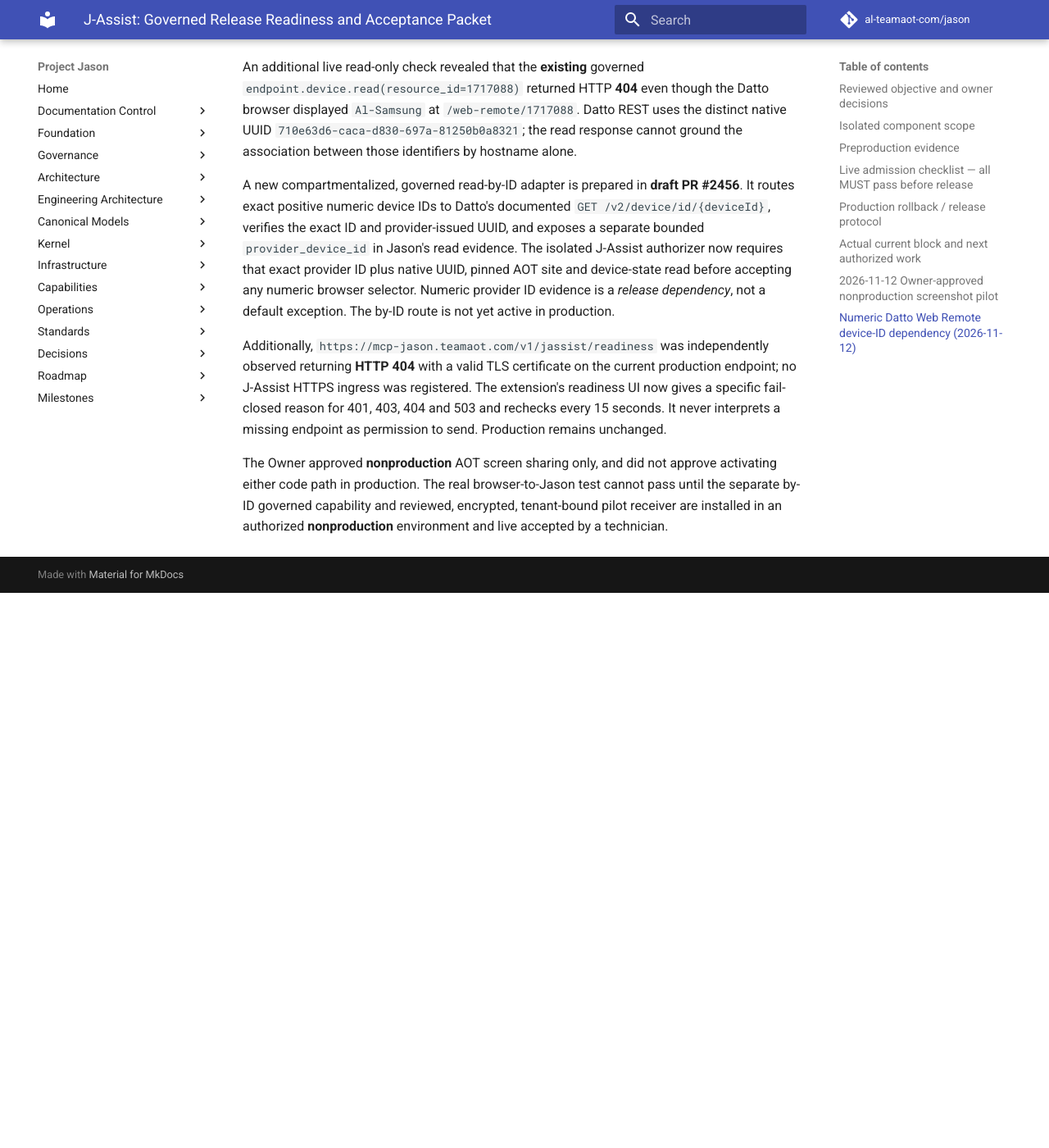
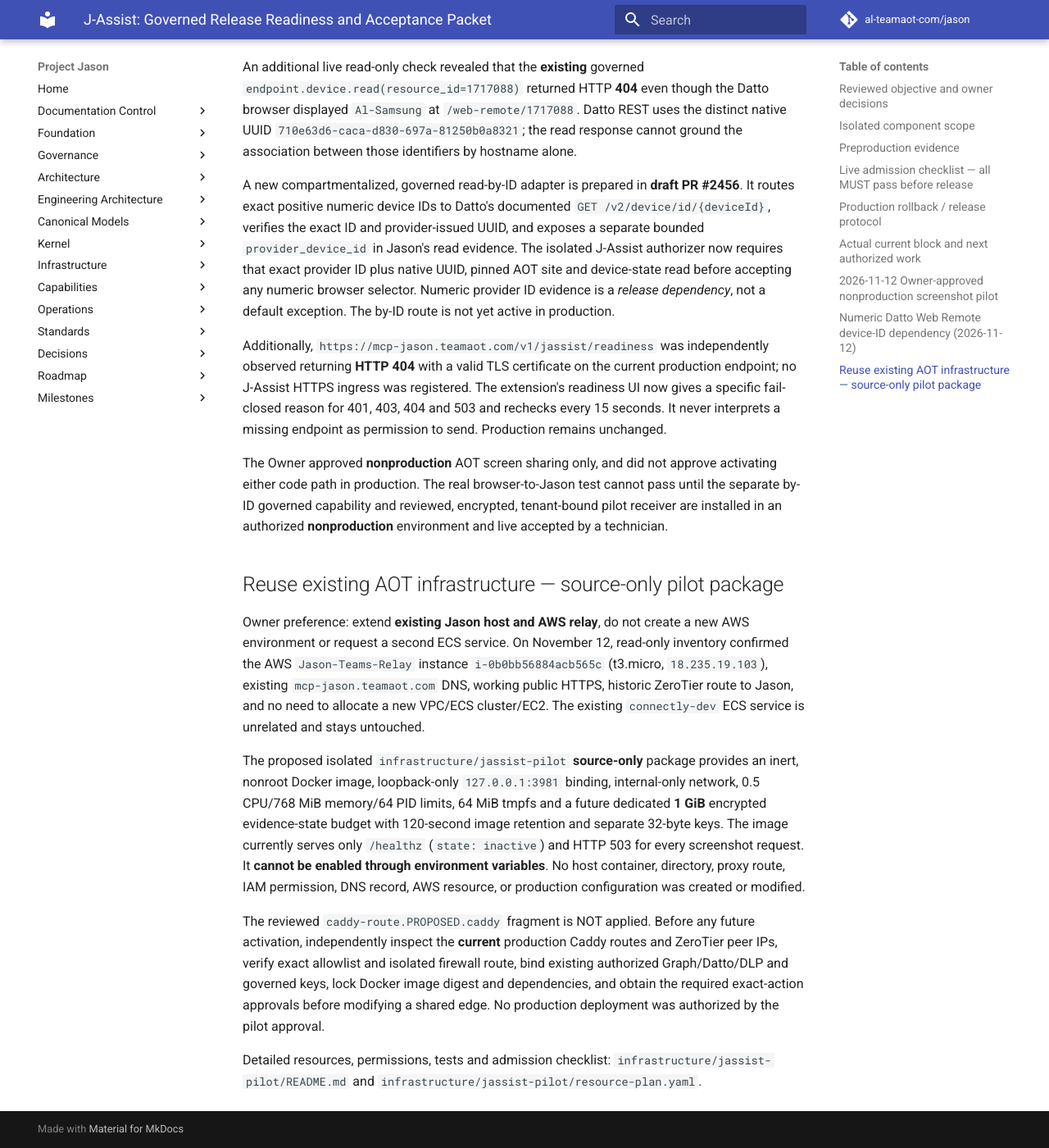
Before and after one commit to al-teamaot-com/jason, an MkDocs documentation site: the page built from docs/engineering/JAssist-Guarded-Release-Readiness-20261112.md, in a window 1280 px wide and 1400 px high, scrolled down 4832 px. Shown: the whole window at 82% size. Built offline with MkDocs 1.6.1 and Material for MkDocs 9.7.7, drawn with Linux system fonts in a browser that asks for light colours; comment, search, counter and statistics services are not loaded; before the commit the page ends 5555 px from its top, so only the background shows below that.

Commit message:
Prepare J-Assist isolated pilot on existing Jason host and AWS relay

```diff
--- a/docs/engineering/JAssist-Guarded-Release-Readiness-20261112.md
+++ b/docs/engineering/JAssist-Guarded-Release-Readiness-20261112.md
@@ -148,3 +148,37 @@
 capability and reviewed, encrypted, tenant-bound pilot receiver are
 installed in an authorized **nonproduction** environment and live
 accepted by a technician.
+
+
+## Reuse existing AOT infrastructure — source-only pilot package
+
+Owner preference: extend **existing Jason host and AWS relay**, do not
+create a new AWS environment or request a second ECS service. On November
+12, read-only inventory confirmed the AWS `Jason-Teams-Relay` instance
+`i-0b0bb56884acb565c` (t3.micro, `18.235.19.103`), existing
+`mcp-jason.teamaot.com` DNS, working public HTTPS, historic ZeroTier
+route to Jason, and no need to allocate a new VPC/ECS cluster/EC2. The
+existing `connectly-dev` ECS service is unrelated and stays untouched.
+
+The proposed isolated `infrastructure/jassist-pilot` **source-only**
+package provides an inert, nonroot Docker image, loopback-only
+`127.0.0.1:3981` binding, internal-only network, 0.5 CPU/768 MiB
+memory/64 PID limits, 64 MiB tmpfs and a future dedicated **1 GiB**
+encrypted evidence-state budget with 120-second image retention and
+separate 32-byte keys. The image currently serves only `/healthz`
+(`state: inactive`) and HTTP 503 for every screenshot request. It
+**cannot be enabled through environment variables**. No host container,
+directory, proxy route, IAM permission, DNS record, AWS resource, or
+production configuration was created or modified.
+
+The reviewed `caddy-route.PROPOSED.caddy` fragment is NOT applied.
+Before any future activation, independently inspect the **current**
+production Caddy routes and ZeroTier peer IPs, verify exact allowlist
+and isolated firewall route, bind existing authorized Graph/Datto/DLP
+and governed keys, lock Docker image digest and dependencies, and obtain
+the required exact-action approvals before modifying a shared edge.
+No production deployment was authorized by the pilot approval.
+
+Detailed resources, permissions, tests and admission checklist:
+`infrastructure/jassist-pilot/README.md` and
+`infrastructure/jassist-pilot/resource-plan.yaml`.
```
Also changed, not shown: infrastructure/jassist-pilot/README.md (added, +75 -0 lines), 8 other files.
